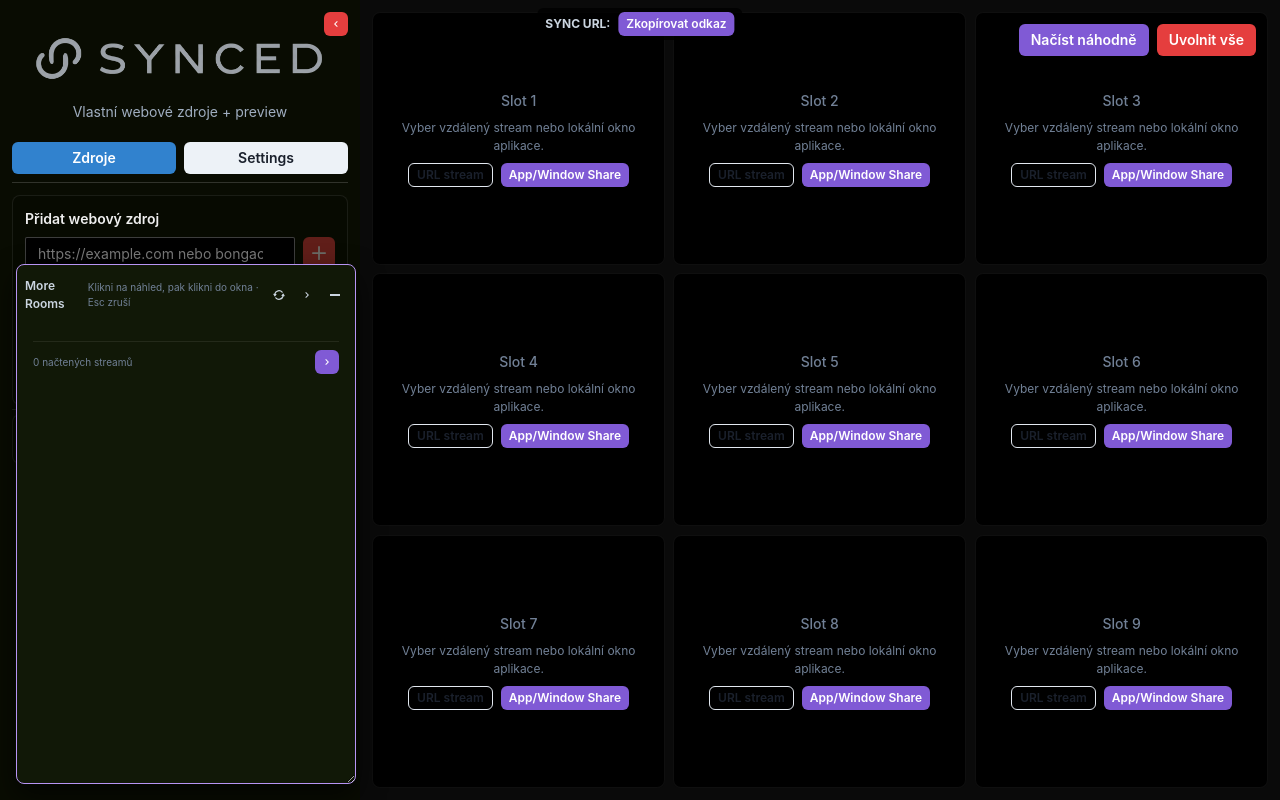
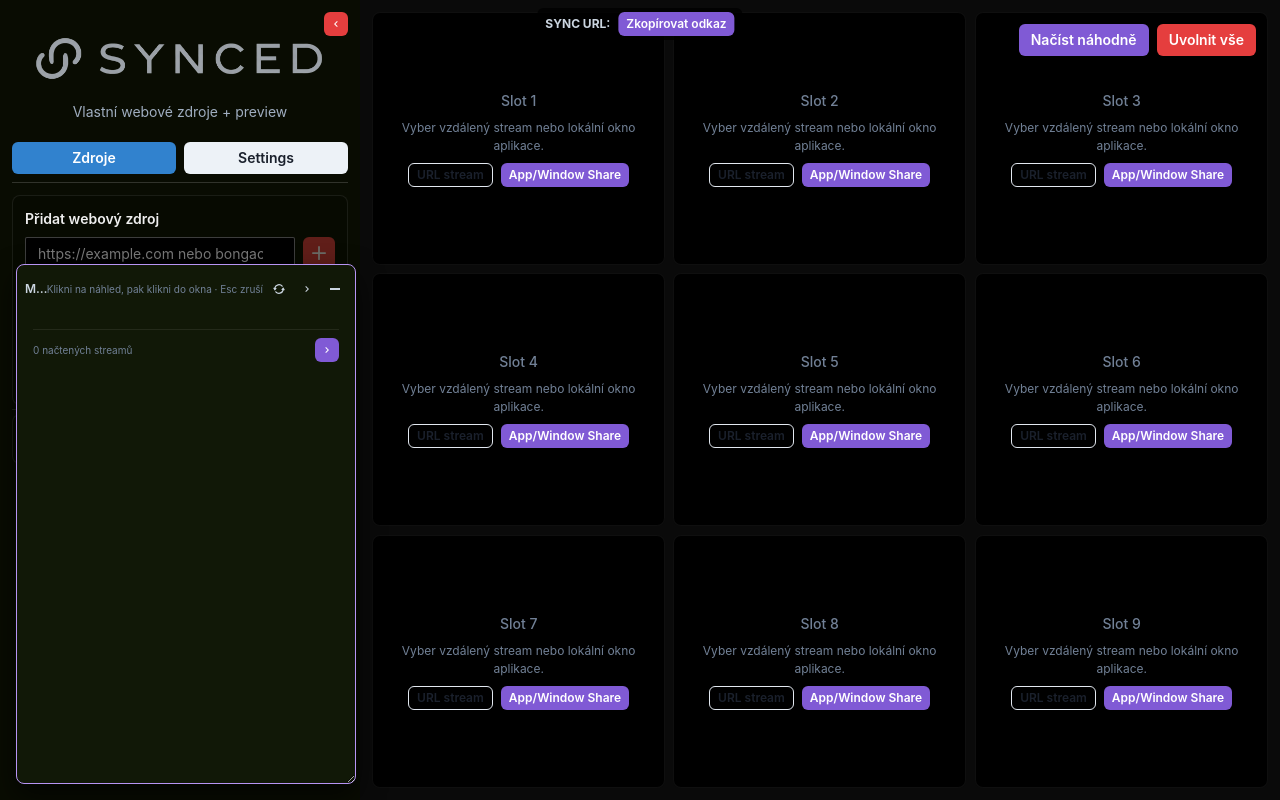
Before and after one commit to jnovec/synced-novec-online, a Next.js app: page / in a window 1280 px wide. Both pictures are taken after a click on the button "More Rooms". Built offline with nearby package versions, Linux system fonts and the light colour scheme.

Commit message:
feat: activate newly loaded source in preview panel

```diff
--- a/src/components/Sidebar.tsx
+++ b/src/components/Sidebar.tsx
@@ -162,6 +162,14 @@ export const Sidebar = () => {
   const sourceCategories = useMemo(() => Object.entries(channels), [channels]);
   const moreRoomsItems = sourceCategories[selectedCategoryIndex]?.[1] ?? [];
   const visibleMoreRooms = moreRoomsItems;
+  const selectedSourceName = sourceCategories[selectedCategoryIndex]?.[0] ?? 'More Rooms';
+  const activateSourceCategory = (category: string) => {
+    const existingIndex = sourceCategories.findIndex(([name]) => name === category);
+    setSelectedCategoryIndex(existingIndex >= 0 ? existingIndex : sourceCategories.length);
+    setIsMoreRoomsOpen(true);
+    setIsMoreRoomsMinimized(false);
+    window.requestAnimationFrame(() => moreRoomsScrollRef.current?.scrollTo({ top: 0, behavior: 'smooth' }));
+  };
   const moreRoomsOnLeft = moreRoomsPosition === 0 || moreRoomsPosition === 3;
   useEffect(() => {
     const handleFullscreen = (event: Event) => setIsFullscreenOpen(Boolean((event as CustomEvent<{ active?: boolean }>).detail?.active));
@@ -455,6 +463,7 @@ export const Sidebar = () => {
     if (!sourceUrl.trim()) return;
     try {
       const result = await loadSource(sourceUrl, isChaturbateSource ? chaturbateTag : '');
+      activateSourceCategory(result.category);
       if (result.tags.length) {
         setChaturbateTags((current) => Array.from(new Set([...defaultChaturbateTags, ...current, ...result.tags])).sort());
       }
@@ -485,6 +494,7 @@ export const Sidebar = () => {
     setSearchPage(1);
     try {
       const result = await loadSource(searchUrl);
+      activateSourceCategory(result.category);
       toast({ title: `${result.category}: ${result.count} výsledků`, status: 'success', duration: 3000, isClosable: true });
     } catch (error) {
       toast({ title: 'Vyhledávání se nepodařilo načíst', description: error instanceof Error ? error.message : 'Neznámá chyba', status: 'error', duration: 4500, isClosable: true });
@@ -793,7 +803,7 @@ export const Sidebar = () => {
                     py="1"
                     bg="#111807"
                   >
-                    <Text color="gray.300" fontSize="xs" fontWeight="semibold">More Rooms</Text>
+                    <Text flex="1" minW={0} color="gray.300" fontSize="xs" fontWeight="semibold" noOfLines={1} title={selectedSourceName}>{selectedSourceName}</Text>
                     <Flex alignItems="center" gap="1">
                       <Text color="gray.500" fontSize="10px">Klikni na náhled, pak klikni do okna · Esc zruší</Text>
                       <IconButton aria-label="Obnovit More Rooms" icon={<RepeatIcon />} size="xs" variant="ghost" color="gray.300" onClick={() => void refreshMoreRooms()} isLoading={isLoadingSource} />
```
